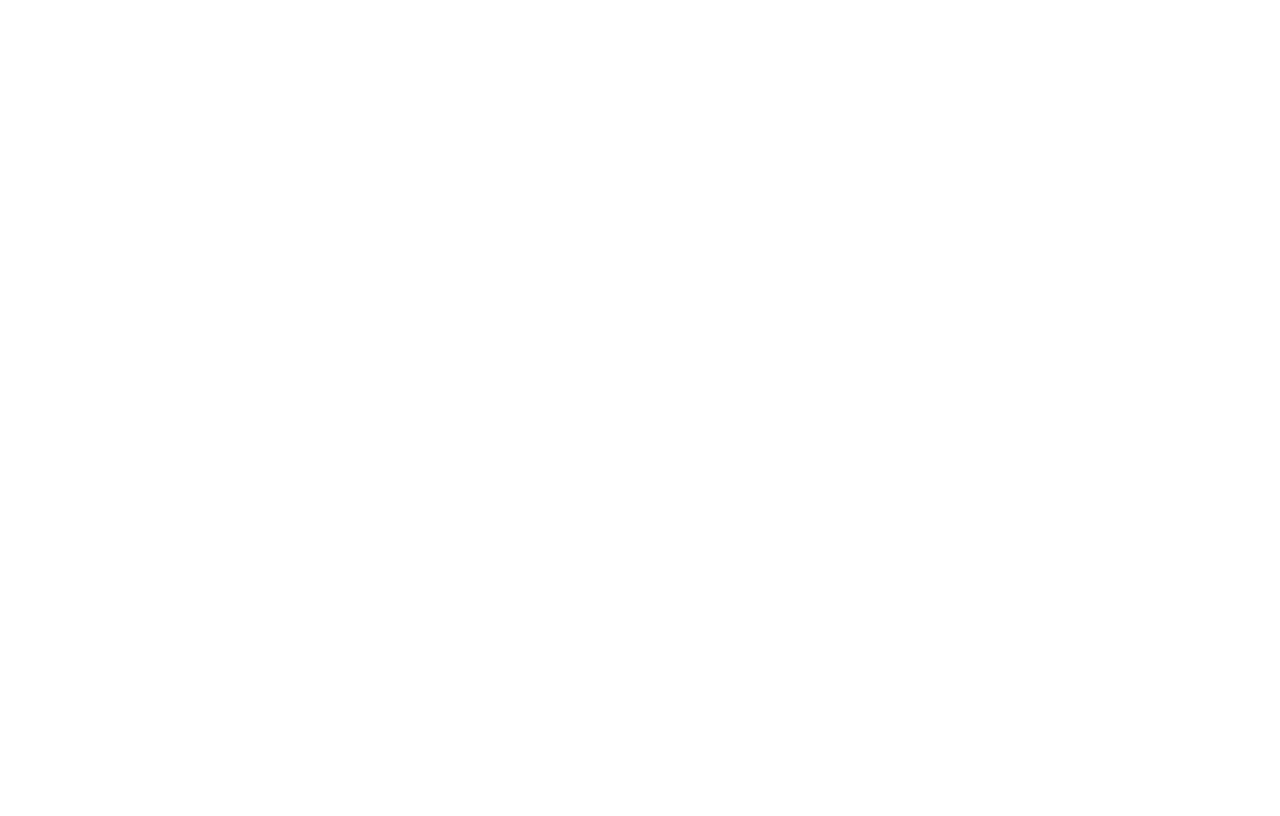
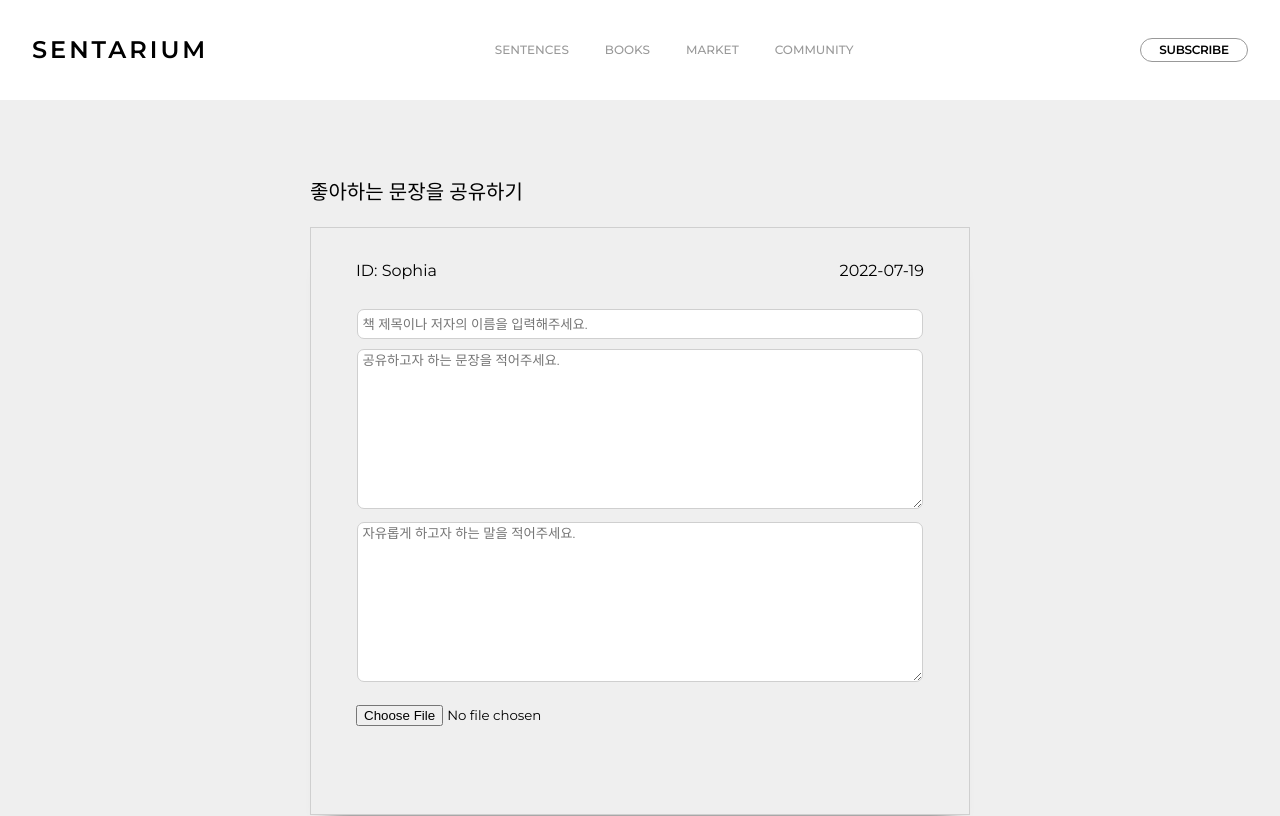
Before and after one commit to seona926/best_sentences, a React (Create React App) app: page /sentences/write in a window 1280 px wide. Before the commit this address had no page. Shown: the top 816 px of the page. Built offline with nearby package versions, Linux system fonts and the light colour scheme.

Commit message:
문장 작성 초안

```diff
--- a/src/App.js
+++ b/src/App.js
@@ -2,6 +2,7 @@
 import { Routes, Route } from "react-router-dom";
 import Home from "./pages/Home";
 import Sentences from "./pages/Sentences";
+import SentenceWrite from "./pages/SentenceWrite";
 
 import "./css/header.css";
 
@@ -11,6 +12,11 @@
       <Routes>
         <Route path="/" exact={true} element={<Home />} />
         <Route path="/sentences" exact={true} element={<Sentences />} />
+        <Route
+          path="/sentences/write"
+          exact={true}
+          element={<SentenceWrite />}
+        />
       </Routes>
     </div>
   );
--- /dev/null
+++ b/src/pages/SentenceWrite.jsx
@@ -0,0 +1,51 @@
+import React from "react";
+import classNames from "classnames/bind";
+import styles from "../scss/sentenceWrite.module.scss";
+import Header from "../components/Header";
+import Footer from "../components/Footer";
+
+const cx = classNames.bind(styles);
+
+const SentenceWrite = () => {
+  return (
+    <div id={styles["wrap"]}>
+      <Header />
+      <div id={styles["main_container"]}>
+        <div className={cx("main_contents")}>
+          <div className={cx("title_box")}>
+            <span>좋아하는 문장을 공유하기</span>
+          </div>
+          <div id={styles["write_container"]}>
+            <div className={cx("user-info")}>
+              <div className={cx("user-id")}>ID: Sophia</div>
+              <div className={cx("date")}>2022-07-19</div>
+            </div>
+            <div className={cx("title_container")}>
+              <input
+                className={cx("title-input")}
+                placeholder="책 제목이나 저자의 이름을 입력해주세요."
+              ></input>
+            </div>
+            <div className={cx("content_container")}>
+              <textarea
+                className={cx("sentence_textarea")}
+                placeholder="공유하고자 하는 문장을 적어주세요."
+              ></textarea>
+              <textarea
+                className={cx("free_textarea")}
+                placeholder="자유롭게 하고자 하는 말을 적어주세요."
+              ></textarea>
+            </div>
+            <div className={cx("file_container")}>
+              <input type="file" id="customFile" />
+            </div>
+          </div>
+          <button className={cx("save-btn")}>저장</button>
+        </div>
+      </div>
+      <Footer />
+    </div>
+  );
+};
+
+export default SentenceWrite;
--- a/src/scss/header.scss
+++ b/src/scss/header.scss
@@ -16,7 +16,7 @@
   text-decoration: none;
   transition: .25s;
 }
-button{
+.header-nav button{
   background: transparent;
   border: none;
   border-radius: 2em;
--- /dev/null
+++ b/src/scss/sentenceWrite.module.scss
@@ -0,0 +1,98 @@
+@import "global.scss";
+
+#main_container {
+    width: 100vw;
+    height: 840px;
+    display: flex;
+    align-items: center;
+    justify-content: center;
+    z-index: 300;
+    background-color: $background-color-white;
+    overflow: overlay;
+
+    .main_contents {
+        width: 1200px;
+        height: 100%;
+        display: flex;
+        flex-direction: column;
+        justify-content: center;
+        align-items: center;
+
+        .title_box {
+            width: 55%;
+            height: 30px;
+            text-align: left;
+            margin: 15px 0;
+
+            span {
+                font-size: 20px;
+            }
+        }
+
+        #write_container {
+            width: 55%;
+            height: 70%;
+            background-color: $background-color-white;
+            border: 1px solid $light-grey;
+            display: flex;
+            flex-direction: column;
+            align-items: flex-start;
+            padding: 15px;
+            box-shadow: rgba(0, 0, 0, 0.45) 0px 25px 20px -20px;
+
+            .user-info {
+                width: 100%;
+                display: flex;
+                justify-content: space-between;
+                padding: 0 30px;
+                margin: 20px 0;
+                font-size: 16px;
+            }
+
+            .title_container {
+                width: 100%;
+
+                input {
+                    width: 90%;
+                    height: 30px;
+                    border: 1px solid $light-grey;
+                    border-radius: 7px;
+                    padding: 4px;
+                    margin: 10px 0;
+                }
+            }
+
+            .content_container {
+                width: 100%;
+
+                textarea {
+                    width: 90%;
+                    height: 160px;
+                    border: 1px solid $light-grey;
+                    border-radius: 7px;
+                    padding: 4px;
+                    margin-bottom: 10px;
+                }
+            }
+
+            .file_container {
+                width: 100%;
+                text-align: start;
+
+                input {
+                    margin-left: 30px;
+                    margin-top: 10px;
+                }
+            }
+
+        }
+    }
+
+    button {
+        margin-top: 30px;
+        padding: 5px 15px;
+        color: $dark-font-color;
+        border: 1px solid $dark-font-color;
+        cursor: pointer;
+    }
+}
--- a/src/scss/sentences.module.scss
+++ b/src/scss/sentences.module.scss
@@ -28,6 +28,7 @@
 
         .write_btn {
             background-color: $main-blue;
+            width: 80px;
             padding: 5px 10px;
             color: $background-color-white;
             margin: 0 0 5px 780px;
```
Also changed, not shown: src/pages/Sentences.jsx (+135 -18 lines).
